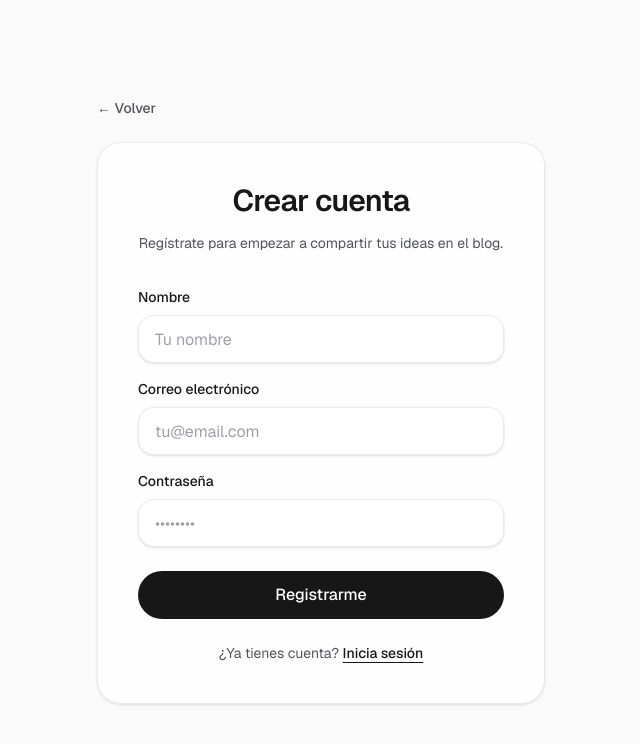
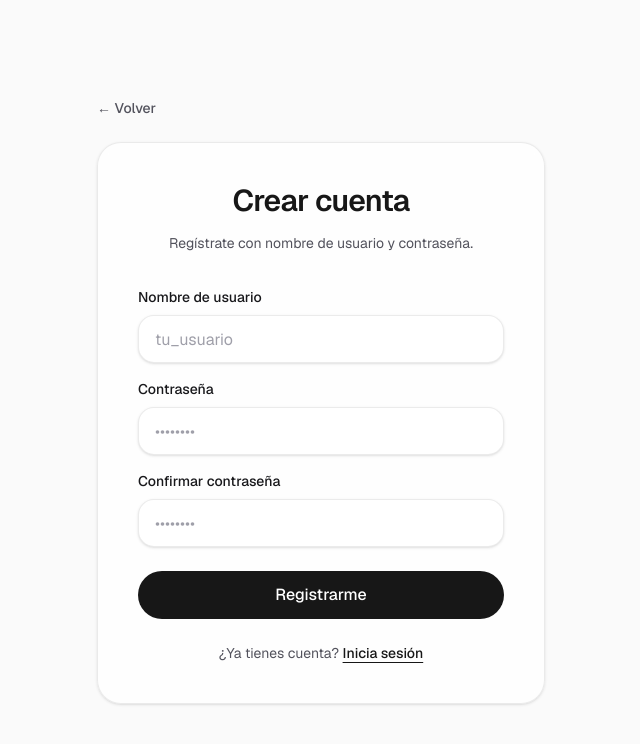
Before and after one commit to JulianaFranco140/Practica-Web, a Next.js app: page /register in a window 1280 px wide. Shown: the top 744 px of the page, without its empty margins (319-959 px from the left). Built offline with nearby package versions, Linux system fonts and the light colour scheme; no server answers.

Commit message:
implementacion de autenticacion de usuario con consumo de API en supabase

```diff
--- a/src/app/dashboard/page.tsx
+++ b/src/app/dashboard/page.tsx
@@ -1,4 +1,9 @@
+"use client";
+
 import Link from "next/link";
+import { useEffect } from "react";
+import { useRouter } from "next/navigation";
+import { getStoredSessionToken, logoutCustomSession } from "@/lib/auth";
 
 const demoPosts = [
   {
@@ -28,6 +33,21 @@ const demoPosts = [
 ];
 
 export default function DashboardPage() {
+  const router = useRouter();
+
+  useEffect(() => {
+    const token = getStoredSessionToken();
+
+    if (!token) {
+      router.replace("/login");
+    }
+  }, [router]);
+
+  const handleLogout = async () => {
+    await logoutCustomSession();
+    router.replace("/login");
+  };
+
   return (
     <div className="min-h-screen bg-gradient-to-b from-zinc-50 via-zinc-100 to-zinc-200 px-4 py-10 text-foreground dark:from-zinc-950 dark:via-zinc-900 dark:to-black sm:px-6 lg:px-8">
       <main className="mx-auto flex w-full max-w-6xl flex-col gap-8">
@@ -52,12 +72,13 @@ export default function DashboardPage() {
             >
               Ir al inicio
             </Link>
-            <Link
-              href="/login"
+            <button
+              type="button"
+              onClick={handleLogout}
               className="inline-flex h-11 items-center justify-center rounded-full bg-foreground px-5 text-sm font-medium text-background transition-colors hover:bg-foreground/85"
             >
               Cerrar sesion
-            </Link>
+            </button>
           </div>
         </header>
 
--- a/src/app/layout.tsx
+++ b/src/app/layout.tsx
@@ -13,8 +13,8 @@ const geistMono = Geist_Mono({
 });
 
 export const metadata: Metadata = {
-  title: "Create Next App",
-  description: "Generated by create next app",
+  title: "Blog grupo B",
+  description: "Blog para desarrollo web grupo 6 pm",
 };
 
 export default function RootLayout({
--- a/src/app/login/page.tsx
+++ b/src/app/login/page.tsx
@@ -1,17 +1,39 @@
 "use client";
 
 import Link from "next/link";
-import { FormEvent } from "react";
+import { FormEvent, useState } from "react";
 import { useRouter } from "next/navigation";
 import { AuthCard } from "@/components/AuthCard";
 import { Button } from "@/components/Button";
 import { TextField } from "@/components/TextField";
+import { loginWithUsername } from "@/lib/auth";
 
 export default function LoginPage() {
   const router = useRouter();
+  const [username, setUsername] = useState("");
+  const [password, setPassword] = useState("");
+  const [loading, setLoading] = useState(false);
+  const [error, setError] = useState<string | null>(null);
 
-  const handleSubmit = (event: FormEvent<HTMLFormElement>) => {
+  const handleSubmit = async (event: FormEvent<HTMLFormElement>) => {
     event.preventDefault();
+    setError(null);
+
+    if (username.trim().length < 3) {
+      setError("El nombre debe tener al menos 3 caracteres.");
+      return;
+    }
+
+    setLoading(true);
+
+    const result = await loginWithUsername(username, password);
+
+    if (!result.ok) {
+      setError(result.message ?? "Credenciales invalidas");
+      setLoading(false);
+      return;
+    }
+
     router.push("/dashboard");
   };
 
@@ -26,18 +48,25 @@ export default function LoginPage() {
         </Link>
         <AuthCard
           title="Iniciar sesión"
-          description="Accede para publicar y gestionar tus ideas."
+          description="Ingresa con nombre de usuario y contraseña."
           footerText="¿No tienes cuenta?"
           footerLinkText="Regístrate"
           footerHref="/register"
         >
           <form className="flex flex-col gap-4" onSubmit={handleSubmit}>
+            {error ? (
+              <p className="rounded-xl bg-red-50 px-3 py-2 text-sm text-red-700 dark:bg-red-900/25 dark:text-red-300">
+                {error}
+              </p>
+            ) : null}
             <TextField
-              label="Correo electrónico"
-              name="email"
-              type="email"
-              autoComplete="email"
-              placeholder="tu@email.com"
+              label="Nombre de usuario"
+              name="username"
+              autoComplete="username"
+              placeholder="tu_usuario"
+              value={username}
+              onChange={(e) => setUsername(e.target.value)}
+              disabled={loading}
               required
             />
             <TextField
@@ -46,10 +75,13 @@ export default function LoginPage() {
               type="password"
               autoComplete="current-password"
               placeholder="••••••••"
+              value={password}
+              onChange={(e) => setPassword(e.target.value)}
+              disabled={loading}
               required
             />
-            <Button type="submit" className="mt-2 w-full">
-              Entrar
+            <Button type="submit" className="mt-2 w-full" disabled={loading}>
+              {loading ? "Entrando..." : "Entrar"}
             </Button>
           </form>
         </AuthCard>
--- a/src/app/register/page.tsx
+++ b/src/app/register/page.tsx
@@ -1,9 +1,59 @@
+"use client";
+
 import Link from "next/link";
+import { FormEvent, useState } from "react";
+import { useRouter } from "next/navigation";
 import { AuthCard } from "@/components/AuthCard";
 import { Button } from "@/components/Button";
 import { TextField } from "@/components/TextField";
+import { registerWithUsername } from "@/lib/auth";
 
 export default function RegisterPage() {
+  const router = useRouter();
+  const [username, setUsername] = useState("");
+  const [password, setPassword] = useState("");
+  const [confirmPassword, setConfirmPassword] = useState("");
+  const [loading, setLoading] = useState(false);
+  const [error, setError] = useState<string | null>(null);
+
+  const handleSubmit = async (event: FormEvent<HTMLFormElement>) => {
+    event.preventDefault();
+    setError(null);
+
+    const trimmed = username.trim();
+
+    if (trimmed.length < 3) {
+      setError("El nombre debe tener al menos 3 caracteres.");
+      return;
+    }
+
+    if (!/^[a-zA-Z0-9_]+$/.test(trimmed)) {
+      setError("Usa solo letras, numeros y guion bajo (_). ");
+      return;
+    }
+
+    if (password.length < 6) {
+      setError("La contraseña debe tener al menos 6 caracteres.");
+      return;
+    }
+
+    if (password !== confirmPassword) {
+      setError("Las contraseñas no coinciden.");
+      return;
+    }
+
+    setLoading(true);
+    const result = await registerWithUsername(trimmed, password);
+
+    if (!result.ok) {
+      setError(result.message ?? "No se pudo crear la cuenta.");
+      setLoading(false);
+      return;
+    }
+
+    router.push("/login");
+  };
+
   return (
     <div className="flex flex-1 items-center justify-center bg-zinc-50 px-4 py-16 font-sans text-foreground dark:bg-black sm:px-6 lg:px-8">
       <div className="w-full max-w-md">
@@ -15,25 +65,25 @@ export default function RegisterPage() {
         </Link>
         <AuthCard
           title="Crear cuenta"
-        description="Regístrate para empezar a compartir tus ideas en el blog."
+          description="Regístrate con nombre de usuario y contraseña."
           footerText="¿Ya tienes cuenta?"
           footerLinkText="Inicia sesión"
           footerHref="/login"
         >
-        <form className="flex flex-col gap-4">
+          <form className="flex flex-col gap-4" onSubmit={handleSubmit}>
+            {error ? (
+              <p className="rounded-xl bg-red-50 px-3 py-2 text-sm text-red-700 dark:bg-red-900/25 dark:text-red-300">
+                {error}
+              </p>
+            ) : null}
             <TextField
-            label="Nombre"
-            name="name"
-            autoComplete="name"
-            placeholder="Tu nombre"
-            required
-          />
-          <TextField
-            label="Correo electrónico"
-            name="email"
-            type="email"
-            autoComplete="email"
-            placeholder="tu@email.com"
+              label="Nombre de usuario"
+              name="username"
+              autoComplete="username"
+              placeholder="tu_usuario"
+              value={username}
+              onChange={(e) => setUsername(e.target.value)}
+              disabled={loading}
               required
             />
             <TextField
@@ -42,10 +92,24 @@ export default function RegisterPage() {
               type="password"
               autoComplete="new-password"
               placeholder="••••••••"
+              value={password}
+              onChange={(e) => setPassword(e.target.value)}
+              disabled={loading}
               required
             />
-          <Button type="submit" className="mt-2 w-full">
-            Registrarme
+            <TextField
+              label="Confirmar contraseña"
+              name="confirmPassword"
+              type="password"
+              autoComplete="new-password"
+              placeholder="••••••••"
+              value={confirmPassword}
+              onChange={(e) => setConfirmPassword(e.target.value)}
+              disabled={loading}
+              required
+            />
+            <Button type="submit" className="mt-2 w-full" disabled={loading}>
+              {loading ? "Creando cuenta..." : "Registrarme"}
             </Button>
           </form>
         </AuthCard>
--- /dev/null
+++ b/src/lib/auth.ts
@@ -0,0 +1,74 @@
+import { supabase } from "./supabase";
+
+const SESSION_KEY = "blog_session_token";
+
+type RegisterResult = {
+  ok: boolean;
+  message?: string;
+  user_id?: string;
+};
+
+type LoginResult = {
+  ok: boolean;
+  message?: string;
+  user_id?: string;
+  token?: string;
+};
+
+export async function registerWithUsername(username: string, password: string) {
+  const trimmed = username.trim();
+
+  const { data, error } = await supabase.rpc("app_register", {
+    p_username: trimmed,
+    p_password: password,
+  });
+
+  if (error) {
+    return { ok: false, message: error.message };
+  }
+
+  const result = (data ?? {}) as RegisterResult;
+
+  if (!result.ok) {
+    return { ok: false, message: result.message ?? "No se pudo registrar" };
+  }
+
+  return { ok: true, userId: result.user_id };
+}
+
+export async function loginWithUsername(username: string, password: string) {
+  const trimmed = username.trim();
+
+  const { data, error } = await supabase.rpc("app_login", {
+    p_username: trimmed,
+    p_password: password,
+  });
+
+  if (error) {
+    return { ok: false, message: error.message };
+  }
+
+  const result = (data ?? {}) as LoginResult;
+
+  if (!result.ok || !result.token) {
+    return { ok: false, message: result.message ?? "Credenciales invalidas" };
+  }
+
+  localStorage.setItem(SESSION_KEY, result.token);
+
+  return { ok: true, userId: result.user_id };
+}
+
+export async function logoutCustomSession() {
+  const token = localStorage.getItem(SESSION_KEY);
+
+  if (token) {
+    await supabase.rpc("app_logout", { p_token: token });
+  }
+
+  localStorage.removeItem(SESSION_KEY);
+}
+
+export function getStoredSessionToken() {
+  return localStorage.getItem(SESSION_KEY);
+}
--- /dev/null
+++ b/src/lib/supabase.ts
@@ -0,0 +1,10 @@
+import { createClient } from "@supabase/supabase-js";
+
+const supabaseUrl = process.env.NEXT_PUBLIC_SUPABASE_URL;
+const supabaseAnonKey = process.env.NEXT_PUBLIC_SUPABASE_ANON_KEY;
+
+if (!supabaseUrl || !supabaseAnonKey) {
+  throw new Error("Faltan variables NEXT_PUBLIC_SUPABASE_URL o NEXT_PUBLIC_SUPABASE_ANON_KEY");
+}
+
+export const supabase = createClient(supabaseUrl, supabaseAnonKey);
```
Lines whose indentation alone changed are shown as unchanged.
